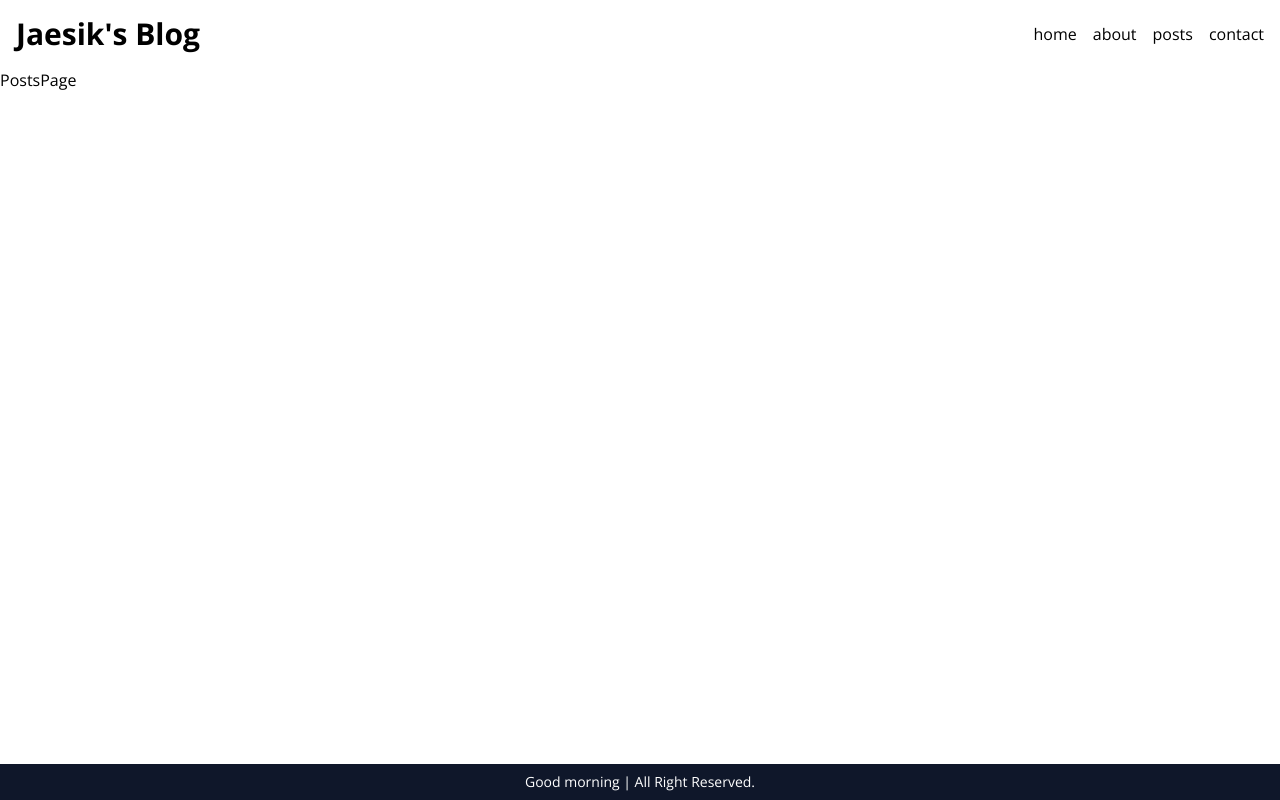
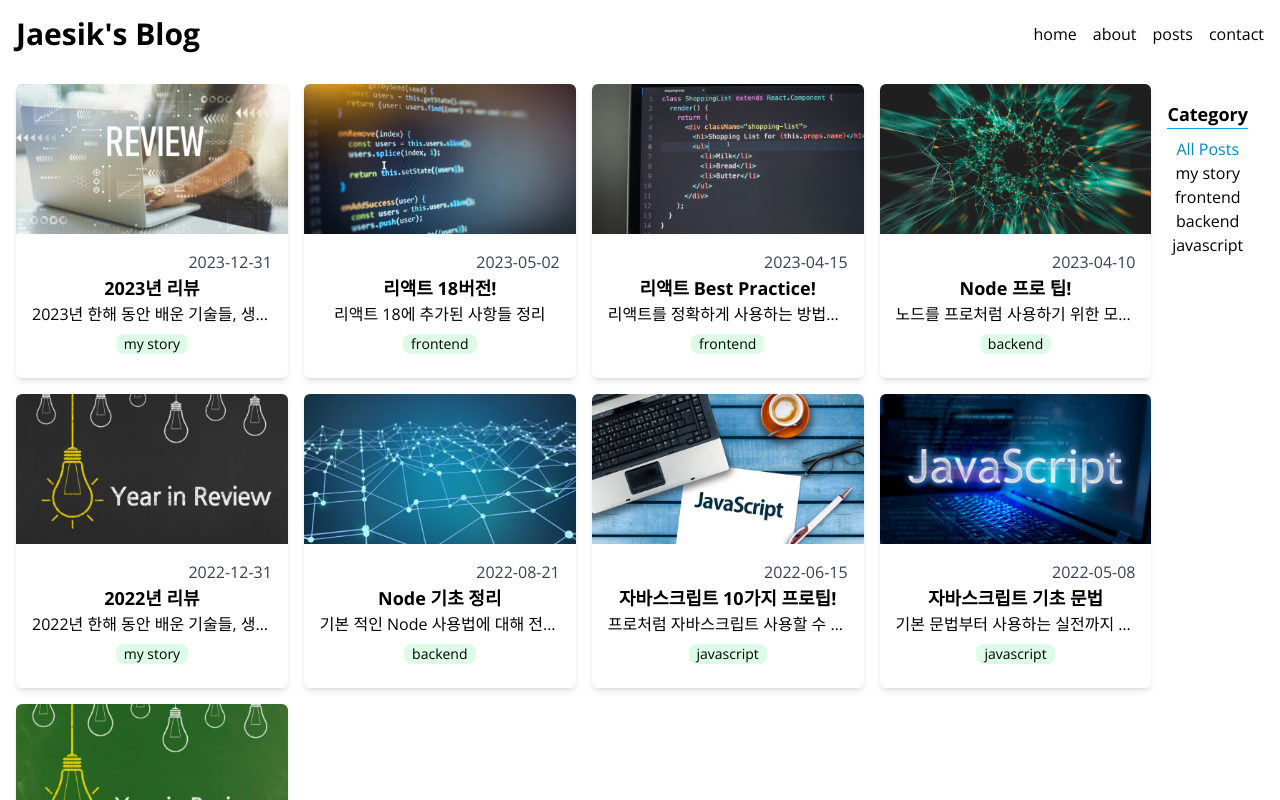
Before and after one commit to dembbuto/blog, a Next.js app: page /posts in a window 1280 px wide. Built offline with nearby package versions, Linux system fonts and the light colour scheme.

Commit message:
[blog] Carousel, Filterable Posts

```diff
--- a/package.json
+++ b/package.json
@@ -17,6 +17,7 @@
     "next": "13.2.4",
     "react": "18.3.1",
     "react-dom": "18.3.1",
+    "react-multi-carousel": "^2.8.5",
     "typescript": "5.4.5"
   },
   "devDependencies": {
--- a/src/app/page.tsx
+++ b/src/app/page.tsx
@@ -1,5 +1,6 @@
 import Hero from "@/components/Hero";
 import FeaturedPosts from "@/components/FeaturedPosts";
+import CarouselPosts from "@/components/CarouselPosts";
 
 export default function HomePage() {
   return (
@@ -7,6 +8,8 @@ export default function HomePage() {
       <Hero />
       {/* @ts-expect-error Server Component */}
       <FeaturedPosts />
+      {/* @ts-expect-error Server Component */}
+      <CarouselPosts />
     </>
   )
 }
--- a/src/app/posts/page.tsx
+++ b/src/app/posts/page.tsx
@@ -1,7 +1,11 @@
 import React from 'react'
+import FilterablePosts from '@/components/FilterablePosts'
+import { getAllPosts } from '@/service/posts'
 
-export default function PostsPage() {
+export default async function PostsPage() {
+  const posts = await getAllPosts();
+  const categories = [...new Set(posts.map(post => post.category))];
   return (
-    <div>PostsPage</div>
+    <FilterablePosts posts={posts} categories={categories} />
   )
 }
--- /dev/null
+++ b/src/components/CarouselPosts.tsx
@@ -0,0 +1,18 @@
+import React from 'react'
+import PostCard from './PostCard';
+import MultiCarousel from './MultiCarousel';
+import { getNonFeaturedPosts } from '@/service/posts'
+
+export default async function CarouselPosts() {
+  const posts = await getNonFeaturedPosts();
+  return (
+    <section className='my-4'>
+      <h2 className='text-2xl font-bold my-2'>You May Like</h2>
+      <MultiCarousel>
+        {posts.map((post) => (
+          <PostCard key={post.path} post={post} />
+        ))}
+      </MultiCarousel>
+    </section>
+  )
+}
--- /dev/null
+++ b/src/components/Categories.tsx
@@ -0,0 +1,30 @@
+import React from 'react'
+
+type Props = {
+  categories: string[];
+  selected: string;
+  onClick: (category: string) => void;
+}
+
+export default function Categories({ categories, selected, onClick }: Props) {
+  return (
+    <section className='text-center p-4'>
+      <h2 className='text-lg font-bold border-b border-sky-500 mb-2'>
+        Category
+      </h2>
+      <ul>
+        {categories.map((category) => (
+          <li
+            className={`cursor-pointer hover:text-sky-500 ${
+              category === selected && 'text-sky-600'
+            }`}
+            key={category}
+            onClick={() => onClick(category)}
+          >
+            {category}
+          </li>
+        ))}
+      </ul>
+    </section>
+  )
+}
--- a/src/components/FeaturedPosts.tsx
+++ b/src/components/FeaturedPosts.tsx
@@ -5,7 +5,7 @@ import { getFeaturedPosts } from '@/service/posts'
 export default async function FeaturedPosts() {
   const posts = await getFeaturedPosts();
   return (
-    <section>
+    <section className='my-4'>
       <h2 className='text-2xl font-bold my-2'>Featured Posts</h2>
       <PostsGrid posts={posts} />
     </section>
--- /dev/null
+++ b/src/components/FilterablePosts.tsx
@@ -0,0 +1,31 @@
+'use client'
+
+import { useState } from 'react';
+import PostsGrid from './PostsGrid';
+import Categories from './Categories';
+import { Post } from '../service/posts';
+
+type Props = {
+  posts: Post[];
+  categories: string[];
+}
+
+const ALL_POSTS = 'All Posts';
+
+export default function FilterablePosts({ posts, categories }: Props) {
+  const [selected, setSelected] = useState(ALL_POSTS);
+  const filtered =
+    selected === ALL_POSTS
+      ? posts
+      : posts.filter(post => post.category === selected);
+  return (
+    <section className='flex m-4'>
+      <PostsGrid posts={filtered} />
+      <Categories
+        categories={[ALL_POSTS, ...categories]}
+        selected={selected}
+        onClick={setSelected}
+      />
+    </section>
+  )
+}
--- /dev/null
+++ b/src/components/MultiCarousel.tsx
@@ -0,0 +1,36 @@
+'use client'
+
+import React from 'react';
+import Carousel from 'react-multi-carousel';
+import 'react-multi-carousel/lib/styles.css';
+
+const responsive = {
+  superLargeDesktop: {
+    breakpoint: { max: 4000, min: 3000 },
+    items: 4
+  },
+  desktop: {
+    breakpoint: { max: 3000, min: 1024 },
+    items: 4
+  },
+  tablet: {
+    breakpoint: { max: 1024, min: 464 },
+    items: 3
+  },
+  mobile: {
+    breakpoint: { max: 464, min: 0 },
+    items: 2
+  }
+};
+
+type Props = {
+  children: React.ReactNode;
+}
+
+export default function MultiCarousel({ children }: Props) {
+  return (
+    <Carousel infinite autoPlay responsive={responsive} itemClass='m-2'>
+      { children }
+    </Carousel>
+  )
+}
--- a/src/components/PostCard.tsx
+++ b/src/components/PostCard.tsx
@@ -10,7 +10,7 @@ export default function PostCard({
 }: Props) {
   return (
     <Link href={`/posts/${path}`}>
-      <article className='rounded-md overflow-hidden shadow-lg'>
+      <article className='rounded-md overflow-hidden shadow-md hover:shadow-xl'>
         <Image
           className='w-full'
           src={`/images/posts/${path}.png`}
@@ -19,7 +19,7 @@ export default function PostCard({
           height={200}
         />
         <div className='flex flex-col items-center p-4'>
-          <time className='self-end'>{date.toString()}</time>
+          <time className='self-end text-gray-700'>{date.toString()}</time>
           <h3 className='text-lg font-bold'>{title}</h3>
           <p className='w-full truncate text-center'>{description}</p>
           <span className='text-sm rounded-lg bg-green-100 px-2 my-2'>{category}</span>
--- a/src/service/posts.ts
+++ b/src/service/posts.ts
@@ -15,6 +15,11 @@ export async function getFeaturedPosts(): Promise<Post[]> {
     .then((posts) => posts.filter((post) => post.featured));
 }
 
+export async function getNonFeaturedPosts(): Promise<Post[]> {
+  return getAllPosts()
+    .then((posts) => posts.filter((post) => !post.featured));
+}
+
 export async function getAllPosts(): Promise<Post[]> {
   const filePath = path.join(process.cwd(), 'data', 'posts.json');
   return readFile(filePath, 'utf-8')
```
Also changed, not shown: 1 other file (tests, documents, lock files or other folders).
